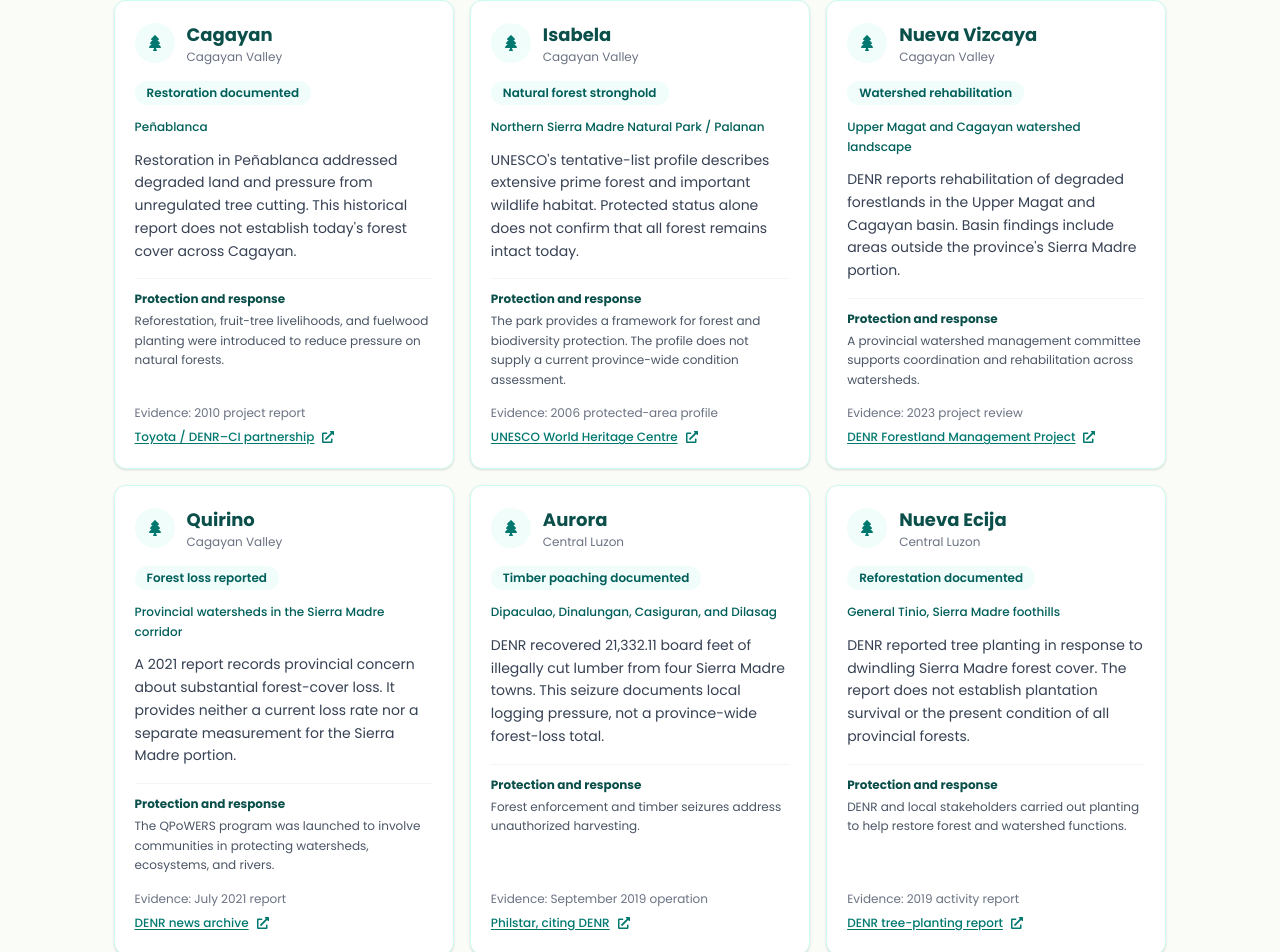
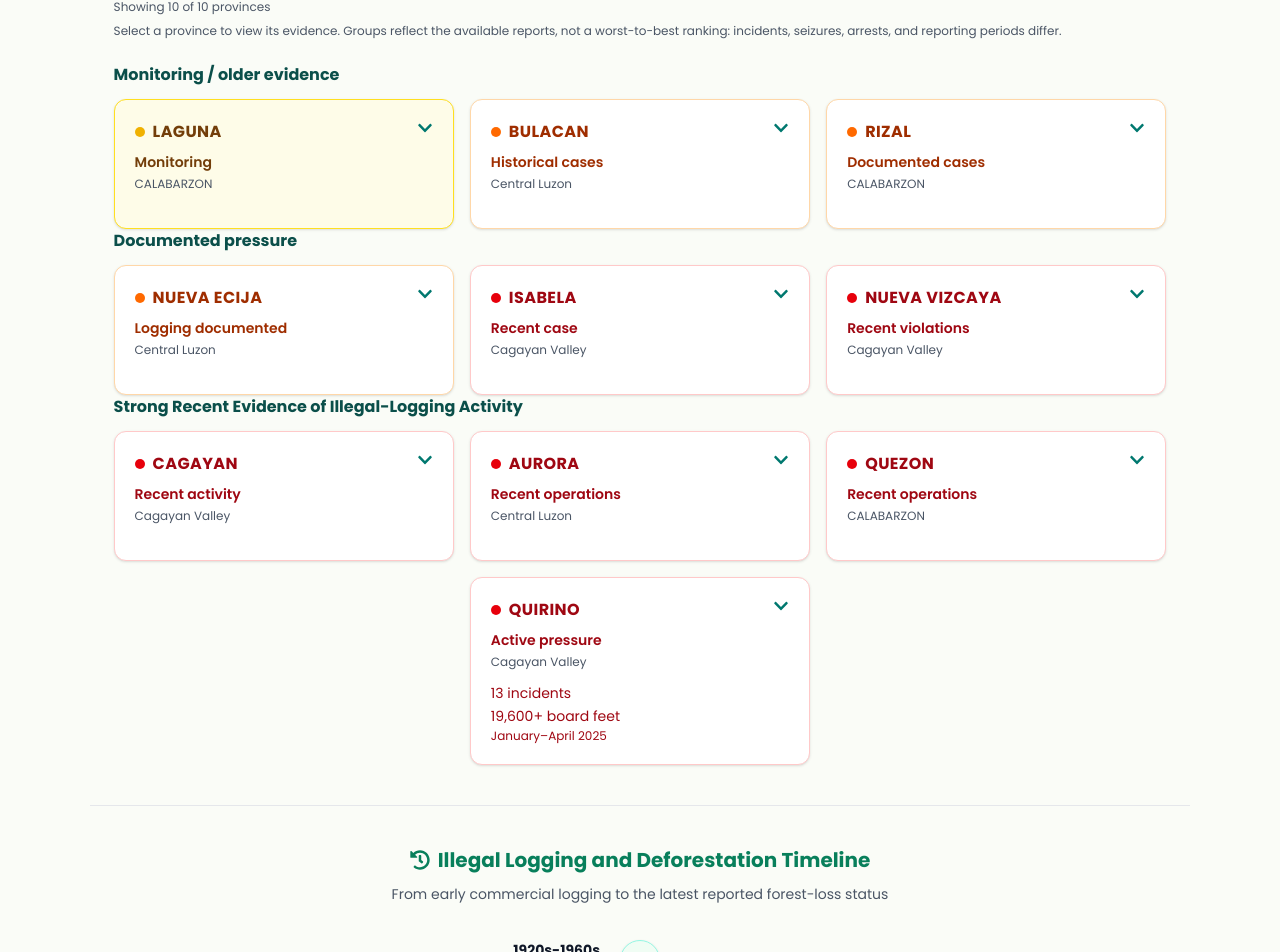
Before and after one commit to reynan1/bantay_gubat, a React (Vite) app: page / in a window 1280 px wide. Shown: the part 2106-3058 px from the top of the page. Built offline with nearby package versions, Linux system fonts and the light colour scheme.

Commit message:
features of sieramadre status of provinces

```diff
--- a/src/components/ProvinceForestStatus.tsx
+++ b/src/components/ProvinceForestStatus.tsx
@@ -1,72 +1,115 @@
 import { useState } from "react";
-import { FaTree, FaExternalLinkAlt } from "react-icons/fa";
+import { FaExternalLinkAlt, FaChevronDown } from "react-icons/fa";
 
-const provinces = [
-  { name: "Cagayan", region: "Cagayan Valley", status: "Restoration documented", date: "2010 project report", area: "Peñablanca",
-    condition: "Restoration in Peñablanca addressed degraded land and pressure from unregulated tree cutting. This historical report does not establish today's forest cover across Cagayan.",
-    response: "Reforestation, fruit-tree livelihoods, and fuelwood planting were introduced to reduce pressure on natural forests.",
-    source: "Toyota / DENR–CI partnership", url: "https://global.toyota/en/detail/330062" },
-  { name: "Isabela", region: "Cagayan Valley", status: "Natural forest stronghold", date: "2006 protected-area profile", area: "Northern Sierra Madre Natural Park / Palanan",
-    condition: "UNESCO's tentative-list profile describes extensive prime forest and important wildlife habitat. Protected status alone does not confirm that all forest remains intact today.",
-    response: "The park provides a framework for forest and biodiversity protection. The profile does not supply a current province-wide condition assessment.",
-    source: "UNESCO World Heritage Centre", url: "https://whc.unesco.org/en/tentativelists/5037" },
-  { name: "Nueva Vizcaya", region: "Cagayan Valley", status: "Watershed rehabilitation", date: "2023 project review", area: "Upper Magat and Cagayan watershed landscape",
-    condition: "DENR reports rehabilitation of degraded forestlands in the Upper Magat and Cagayan basin. Basin findings include areas outside the province's Sierra Madre portion.",
-    response: "A provincial watershed management committee supports coordination and rehabilitation across watersheds.",
-    source: "DENR Forestland Management Project", url: "https://faspselib.denr.gov.ph/Materials/Detail/09211f77-fb89-4db4-9cff-9bcc3a720773" },
-  { name: "Quirino", region: "Cagayan Valley", status: "Forest loss reported", date: "July 2021 report", area: "Provincial watersheds in the Sierra Madre corridor",
-    condition: "A 2021 report records provincial concern about substantial forest-cover loss. It provides neither a current loss rate nor a separate measurement for the Sierra Madre portion.",
-    response: "The QPoWERS program was launched to involve communities in protecting watersheds, ecosystems, and rivers.",
-    source: "DENR news archive", url: "https://denr.gov.ph/wp-content/uploads/2023/07/DENR_News_Alerts_03_July_2021_Saturday.pdf" },
-  { name: "Aurora", region: "Central Luzon", status: "Timber poaching documented", date: "September 2019 operation", area: "Dipaculao, Dinalungan, Casiguran, and Dilasag",
-    condition: "DENR recovered 21,332.11 board feet of illegally cut lumber from four Sierra Madre towns. This seizure documents local logging pressure, not a province-wide forest-loss total.",
-    response: "Forest enforcement and timber seizures address unauthorized harvesting.",
-    source: "Philstar, citing DENR", url: "https://www.philstar.com/nation/2019/09/21/1953552/p17-million-hot-logs-seized-sierra-madre-watershed" },
-  { name: "Nueva Ecija", region: "Central Luzon", status: "Reforestation documented", date: "2019 activity report", area: "General Tinio, Sierra Madre foothills",
-    condition: "DENR reported tree planting in response to dwindling Sierra Madre forest cover. The report does not establish plantation survival or the present condition of all provincial forests.",
-    response: "DENR and local stakeholders carried out planting to help restore forest and watershed functions.",
-    source: "DENR tree-planting report", url: "https://r7.denr.gov.ph/news-events/denr-stakeholders-hold-tree-planting-activities-in-sierra-madre/" },
-  { name: "Bulacan", region: "Central Luzon", status: "Degraded sites under restoration", date: "2023 watershed report", area: "Angat Watershed Forest Reservation",
-    condition: "National Power Corporation identifies open and denuded upland areas and streambanks for rehabilitation within Angat watershed. This describes specific sites, not every forest in Bulacan.",
-    response: "Watershed rehabilitation targets degraded sites to support forest cover and water catchment protection.",
-    source: "National Power Corporation", url: "https://www.napocor.gov.ph/wp-content/uploads/Corporate_Governance/2023/2023_Watershed_Management_Activities.pdf" },
-  { name: "Rizal", region: "CALABARZON", status: "Development pressure reported", date: "November 12, 2025 report", area: "Sierra Madre forest areas in Rizal",
-    condition: "Haribon reported that development projects in Rizal and Quezon contribute to deforestation. The report describes pressures without measuring the condition of every forest parcel.",
-    response: "Haribon called for stronger protection, warning that restoration cannot keep pace with continued destructive development.",
-    source: "Philstar, citing Haribon", url: "https://www.philstar.com/headlines/climate-and-environment/2025/11/12/2486728/sierra-madre-losing-9000-hectares-forest-cover-each-year-haribon" },
-  { name: "Laguna", region: "CALABARZON", status: "Localized forest fire reported", date: "April 21, 2026 incident", area: "Kalayaan, Sierra Madre portion of Laguna",
-    condition: "A forest fire was reported in Kalayaan and brought under control that evening. This localized incident does not mean that all Sierra Madre forests in Laguna burned.",
-    response: "The report confirms fire control but does not establish subsequent ecological recovery or a province-wide forest condition.",
-    source: "GMA News", url: "https://www.gmanetwork.com/news/topstories/regions/984848/fire-engulfs-portion-of-sierra-madre-in-kalayaan-laguna/story/" },
-  { name: "Quezon", region: "CALABARZON", status: "Illegal lumber intercepted", date: "February 2025 operations", area: "Infanta / CENRO Real jurisdiction",
-    condition: "DENR reported operations intercepting illegal lumber, including an operation in Infanta on February 13, 2025. These records indicate timber enforcement concerns, not a measured forest-loss rate.",
-    response: "CENRO Real conducted enforcement operations and DENR encouraged public reporting of illegal forest activities.",
-    source: "DENR CALABARZON", url: "https://calabarzon.denr.gov.ph/news-events/cenro-real-apprehends-illegal-lumber-in-back-to-back-operation/" },
+type StatusCategory = "recent" | "historical" | "monitoring";
+
+const categories: Record<StatusCategory, { label: string; badge: string; dot: string }> = {
+  recent: { label: "Recent documented logging or timber cases", badge: "border-red-200 bg-red-50 text-red-800", dot: "bg-red-600" },
+  historical: { label: "Older logging evidence or different current pressures", badge: "border-orange-200 bg-orange-50 text-orange-800", dot: "bg-orange-500" },
+  monitoring: { label: "Monitoring / insufficient recent local evidence", badge: "border-yellow-300 bg-yellow-50 text-yellow-900", dot: "bg-yellow-500" },
+};
+
+const provinces: { name: string; region: string; category: StatusCategory; status: string; date: string; evidence: string; source: string; url: string }[] = [
+  { name: "Cagayan", region: "Cagayan Valley", category: "recent", status: "Active illegal logging", date: "2026",
+    evidence: "Authorities found 27 freshly cut tree stumps and 107 board feet of illegally processed Gmelina in Claveria. The report also records continuing illegal logging in other Cagayan municipalities.",
+    source: "Philstar", url: "https://www.philstar.com/pilipino-star-ngayon/probinsiya/2026/07/09/2540833/kagubatan-sa-cagayan-kinalbo-ng-illegal-loggers/amp/" },
+  { name: "Isabela", region: "Cagayan Valley", category: "recent", status: "Recent illegal cutting documented", date: "2026",
+    evidence: "Two people were arrested in Cordon for allegedly cutting trees without permits. Authorities seized 5 round logs and 4 Gmelina flitches totaling about 200 board feet, along with an unregistered chainsaw.",
+    source: "Daily Tribune", url: "https://tribune.net.ph/2026/06/28/two-arrested-in-isabela-for-alleged-illegal-logging" },
+  { name: "Nueva Vizcaya", region: "Cagayan Valley", category: "recent", status: "Active undocumented timber transport", date: "2025",
+    evidence: "Police reported 32 operations and 57 people arrested or charged from January 1 to October 15 for Forestry Code violations. Separate October seizures involved about 3,247.74 and 2,655 board feet of undocumented forest products. Transport cases do not establish that the timber was cut within Nueva Vizcaya's Sierra Madre forests.",
+    source: "Philippine Information Agency", url: "https://pia.gov.ph/news/luzon/cv/nueva-vizcaya-steps-up-campaign-vs-undocumented-forest-products/" },
+  { name: "Quirino", region: "Cagayan Valley", category: "recent", status: "Active illegal-logging pressure", date: "2025",
+    evidence: "Diffun and Nagtipunan recorded 13 incidents from January to April, involving more than 19,600 board feet of seized forest products. Later reporting documented 4 incidents in Diffun and 12 in Nagtipunan.",
+    source: "Philippine Information Agency", url: "https://pia.gov.ph/features/echoing-call-for-stronger-action-against-illegal-logging/" },
+  { name: "Aurora", region: "Central Luzon", category: "recent", status: "Active illegal logging", date: "2025",
+    evidence: "Aurora police reported 19 anti-illegal-logging operations, 31 arrests, and 2,974.67 board feet of sawn lumber seized, valued at about PHP 512,880.",
+    source: "Philippine News Agency", url: "https://www.pna.gov.ph/articles/1266440" },
+  { name: "Nueva Ecija", region: "Central Luzon", category: "historical", status: "Illegal logging documented; older evidence", date: "Historical reports, including 2022",
+    evidence: "DENR documented about 6,000 board feet of illegally sourced yakal, lauan, and molave reportedly originating from remaining Sierra Madre natural forest. A 2022 operation also intercepted more than 13,000 board feet in General Tinio.",
+    source: "DENR Region 5", url: "https://r5.denr.gov.ph/news-events/denr-seizes-illegally-cut-lumber-in-n-ecija/" },
+  { name: "Bulacan", region: "Central Luzon", category: "historical", status: "Historical illegal timber cases", date: "Historical seizures; 2026 pressure context",
+    evidence: "DENR previously documented seizures of 22,000 board feet of illegal lumber in Baliuag and 56,000 board feet in a separate operation. The prominent 2026 Angat case concerns illegal quarrying and does not establish current illegal logging.",
+    source: "DENR Region 7", url: "https://r7.denr.gov.ph/news-events/hot-lumber-seized-in-bulacan/" },
+  { name: "Rizal", region: "CALABARZON", category: "historical", status: "Illegal logging documented; newer threats broader", date: "Historical seizure; 2025–2026 pressure context",
+    evidence: "DENR previously confiscated more than 350 board feet of lumber, 104 sacks of charcoal, and illegal-logging equipment. More recent enforcement reports emphasize quarrying, mining, and protected-area concerns; recent evidence for illegal logging itself is weaker.",
+    source: "DENR CALABARZON", url: "https://calabarzon.denr.gov.ph/news-events/illegal-loggers-in-rizal-province-apprehended-by-denr-calabarzon/" },
+  { name: "Laguna", region: "CALABARZON", category: "monitoring", status: "Monitoring; insufficient recent local logging evidence", date: "2025",
+    evidence: "DENR's cited monitoring recorded no illegal transport or forest-related violations, although tree cutting in Luisiana and Cavinti was referred for investigation. A separate Alaminos seizure involved 12,685.34 board feet allegedly originating in Mindanao, so it does not establish illegal cutting in Laguna.",
+    source: "DENR CALABARZON", url: "https://calabarzon.denr.gov.ph/news-events/penro-laguna-sustains-environmental-vigilance-through-task-force-undas-2025/" },
+  { name: "Quezon", region: "CALABARZON", category: "recent", status: "Active illegal logging", date: "2025–2026",
+    evidence: "DENR repeatedly confiscated illegally cut forest products in Infanta and General Nakar. January 2026 operations in General Nakar recovered 40 pieces totaling about 827.46 board feet from three locations.",
+    source: "DENR CALABARZON", url: "https://calabarzon.denr.gov.ph/news-events/cenro-real-nagsagawa-ng-magkakahiwalay-na-operasyon-sa-bayan-ng-gen-nakar-quezon-na-kumumpiska-ng-mga-ilegal-na-produktong-gubat/" },
 ];
 const regions = ["All provinces", "Cagayan Valley", "Central Luzon", "CALABARZON"];
+const provinceGroups = [
+  { title: "Monitoring / older evidence", names: ["Laguna", "Bulacan", "Rizal"] },
+  { title: "Documented pressure", names: ["Nueva Ecija", "Isabela", "Nueva Vizcaya"] },
+  { title: "Strong Recent Evidence of Illegal-Logging Activity", names: ["Cagayan", "Aurora", "Quezon", "Quirino"] },
+];
+const shortStatuses: Record<string, string> = {
+  Laguna: "Monitoring", Bulacan: "Historical cases", Rizal: "Documented cases",
+  "Nueva Ecija": "Logging documented", Isabela: "Recent case", "Nueva Vizcaya": "Recent violations",
+  Cagayan: "Recent activity", Aurora: "Recent operations", Quezon: "Recent operations", Quirino: "Active pressure",
+};
 
 export default function ProvinceForestStatus() {
   const [region, setRegion] = useState("All provinces");
+  const [expandedProvince, setExpandedProvince] = useState<string | null>(null);
   const visible = provinces.filter((p) => region === "All provinces" || p.region === region);
   return (
     <section id="province-forest-status" aria-labelledby="province-status-heading" className="border-t border-teal-100 !px-3 !py-8 sm:!px-6 sm:!py-10">
       <p className="text-xs font-bold uppercase tracking-widest text-teal-700">Across the Sierra Madre</p>
-      <h2 id="province-status-heading" className="!mt-2 !mb-2 !text-2xl font-bold !text-teal-900">Forest conditions by province</h2>
-      <p className="max-w-4xl text-sm leading-relaxed text-gray-600">Explore documented forest conditions, pressures, and conservation work across the 10 provinces of the Sierra Madre corridor, from Cagayan to Quezon.</p>
-      <p className="!mt-3 max-w-4xl text-xs leading-relaxed text-gray-600">Sources reviewed September 28, 2026. These dated, site-specific summaries are not live alerts or official province-wide health ratings. Older reports provide historical context; the sources reviewed do not provide a comparable current assessment for all 10 provinces.</p>
+      <h2 id="province-status-heading" className="!mt-2 !mb-2 !text-2xl font-bold !text-teal-900">Illegal Logging Status Across the Sierra Madre Provinces</h2>
+      <p className="max-w-4xl text-sm leading-relaxed text-gray-600">Documented illegal logging and forest-product activity across the 10 provinces, from Cagayan to Quezon.</p>
+      <ul className="!mt-4 flex list-none flex-wrap gap-3" aria-label="Status categories">
+        {Object.entries(categories).map(([key, category]) => (
+          <li key={key} className={`inline-flex items-center gap-2 rounded-lg border !px-3 !py-2 text-xs font-semibold ${category.badge}`}>
+            <span aria-hidden="true" className={`h-2.5 w-2.5 shrink-0 rounded-full ${category.dot}`} />{category.label}
+          </li>
+        ))}
+      </ul>
+      <p className="!mt-3 max-w-4xl text-xs leading-relaxed text-gray-600">Red indicates recent documented illegal logging or illegal forest-product activity, not severe deforestation across an entire province. These statuses reflect the dated reports below, not live alerts or province-wide forest-health ratings.</p>
       <div className="!mt-5 flex flex-wrap gap-2" role="group" aria-label="Filter provinces by region">
         {regions.map((item) => <button key={item} type="button" aria-pressed={region === item} onClick={() => setRegion(item)} className={`cursor-pointer rounded-full border !px-4 !py-2 text-xs font-semibold focus-visible:outline-2 focus-visible:outline-offset-2 focus-visible:outline-teal-700 ${region === item ? "border-teal-700 bg-teal-700 text-white" : "border-teal-200 bg-white text-teal-800 hover:bg-teal-50"}`}>{item}</button>)}
       </div>
-      <p className="!mt-4 text-xs text-gray-600" aria-live="polite">Showing {visible.length} of 10 provinces</p>
-      <div className="!mt-3 grid gap-4 md:grid-cols-2 xl:grid-cols-3">
-        {visible.map((p) => <article key={p.name} className="flex min-w-0 flex-col rounded-xl border border-teal-100 bg-white !p-5 shadow-sm">
-          <div className="flex items-center gap-3"><span className="grid h-10 w-10 shrink-0 place-items-center rounded-full bg-teal-50 text-teal-700"><FaTree aria-hidden="true" /></span><div><h3 className="text-lg font-bold text-teal-900">{p.name}</h3><p className="text-xs text-gray-500">{p.region}</p></div></div>
-          <span className="!mt-4 self-start rounded-full bg-teal-50 !px-3 !py-1 text-xs font-semibold text-teal-800">{p.status}</span>
-          <p className="!mt-3 text-xs font-medium leading-relaxed text-teal-800">{p.area}</p>
-          <p className="!mt-3 text-sm leading-relaxed text-gray-700">{p.condition}</p>
-          <div className="!mt-4 border-t border-gray-100 !pt-3"><h4 className="text-xs font-bold text-teal-900">Protection and response</h4><p className="!mt-1 text-xs leading-relaxed text-gray-600">{p.response}</p></div>
+      <p className="!mt-4 text-xs text-gray-600" aria-live="polite">Showing {visible.length} of {provinces.length} provinces</p>
+      <p className="!mt-2 text-xs text-gray-600">Select a province to view its evidence. Groups reflect the available reports, not a worst-to-best ranking: incidents, seizures, arrests, and reporting periods differ.</p>
+      <div className="!mt-6 space-y-8">
+        {provinceGroups.map((group) => {
+          const groupedProvinces = group.names.flatMap((name) => visible.filter((p) => p.name === name));
+          if (!groupedProvinces.length) return null;
+          return <section key={group.title} aria-label={group.title}>
+          <h3 className="!mb-3 text-base font-bold text-teal-900">{group.title}</h3>
+          <div className="grid items-start gap-4 md:grid-cols-3">
+        {groupedProvinces.map((p) => {
+          const expanded = expandedProvince === p.name;
+          const id = `province-${p.name.toLowerCase().replaceAll(" ", "-")}`;
+          return <article key={p.name} className={`min-w-0 overflow-hidden rounded-xl border bg-white shadow-sm ${categories[p.category].badge} ${p.name === "Quirino" && region === "All provinces" ? "md:col-start-2" : ""}`}>
+          <h4>
+            <button type="button" id={`${id}-toggle`} aria-expanded={expanded} aria-controls={`${id}-status`} onClick={() => setExpandedProvince(expanded ? null : p.name)} className="flex min-h-32 w-full cursor-pointer items-start gap-3 !p-5 text-left hover:bg-white/60 focus-visible:outline-2 focus-visible:-outline-offset-2 focus-visible:outline-teal-700">
+              <span className="min-w-0 flex-1">
+              <span className="flex items-center gap-2 text-base font-bold uppercase tracking-wide">
+                <span aria-hidden="true" className={`h-2.5 w-2.5 shrink-0 rounded-full ${categories[p.category].dot}`} />
+                {p.name}
+              </span>
+              <span className="!mt-2 block text-sm font-semibold">{shortStatuses[p.name]}</span>
+              <span className="!mt-1 block text-xs font-normal text-gray-600">{p.region}</span>
+              {p.name === "Quirino" && <span className="!mt-3 block text-sm font-normal leading-relaxed">13 incidents<br />19,600+ board feet<span className="block text-xs">January–April 2025</span></span>}
+              </span>
+              <FaChevronDown aria-hidden="true" className={`shrink-0 text-teal-700 transition-transform motion-reduce:transition-none ${expanded ? "rotate-180" : ""}`} />
+            </button>
+          </h4>
+          <div id={`${id}-status`} role="region" aria-labelledby={`${id}-toggle`} hidden={!expanded} className="border-t border-teal-100 !px-5 !pb-5">
+          <p className="!mt-4 text-sm font-semibold">{p.status}</p>
+          <p className="!mt-3 text-sm leading-relaxed text-gray-700">{p.evidence}</p>
           <div className="!mt-auto !pt-4"><p className="text-xs text-gray-500">Evidence: {p.date}</p><a href={p.url} target="_blank" rel="noopener noreferrer" className="!mt-2 inline-flex items-center gap-2 text-xs font-medium text-teal-700 underline underline-offset-2">{p.source}<FaExternalLinkAlt className="shrink-0" aria-hidden="true" /></a></div>
-        </article>)}
+          </div>
+        </article>;
+        })}
+          </div>
+          </section>;
+        })}
       </div>
     </section>
   );
```
